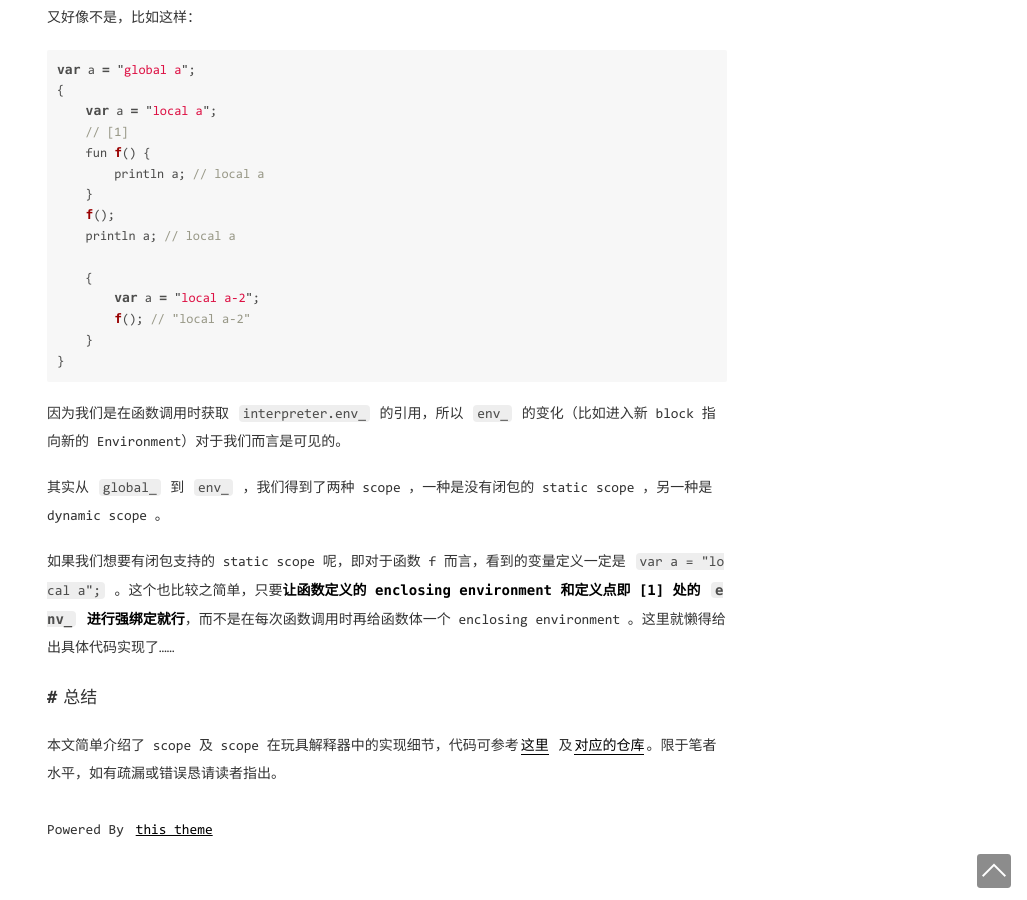
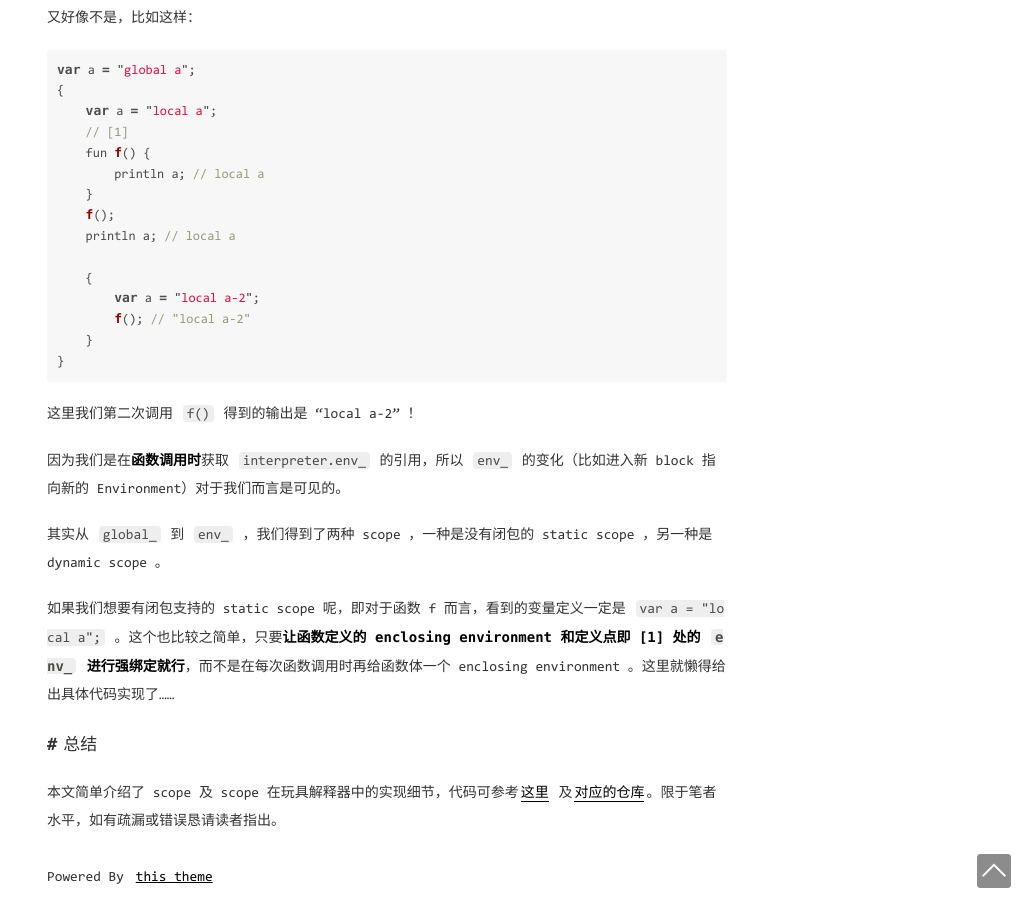
Before and after one commit to enochii/enochii.github.io, a Jekyll site: the page built from _posts/2020-12-14-About-Scope.md, in a window 1280 px wide and 900 px high, scrolled down 3073 px. Shown: the whole window, without its empty margins (253-1280 px from the left). Built offline with Jekyll 4.4.1, drawn with Linux system fonts in a browser that asks for light colours; comment, search, counter and statistics services are not loaded.

Commit message:
post polish

````diff
--- a/_posts/2020-12-14-About-Scope.md
+++ b/_posts/2020-12-14-About-Scope.md
@@ -140,7 +140,9 @@ var a = "global a";
 }
 ```
 
-因为我们是在函数调用时获取 `interpreter.env_` 的引用，所以 `env_` 的变化（比如进入新 block 指向新的 Environment）对于我们而言是可见的。
+这里我们第二次调用 `f()` 得到的输出是 "local a-2" ！
+
+因为我们是在**函数调用时**获取 `interpreter.env_` 的引用，所以 `env_` 的变化（比如进入新 block 指向新的 Environment）对于我们而言是可见的。
 
 其实从 `global_` 到 `env_` ，我们得到了两种 scope ，一种是没有闭包的 static scope ，另一种是 dynamic scope 。
 
````
